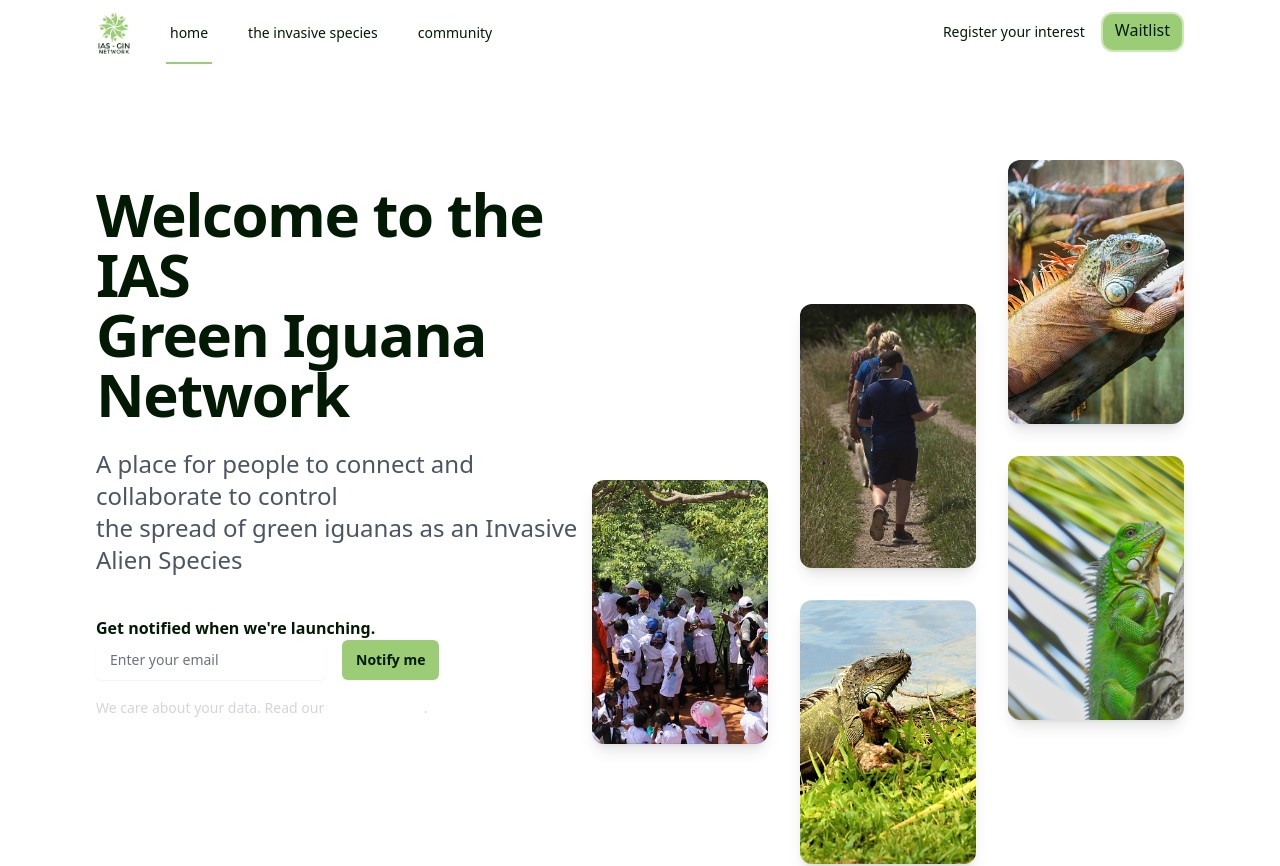
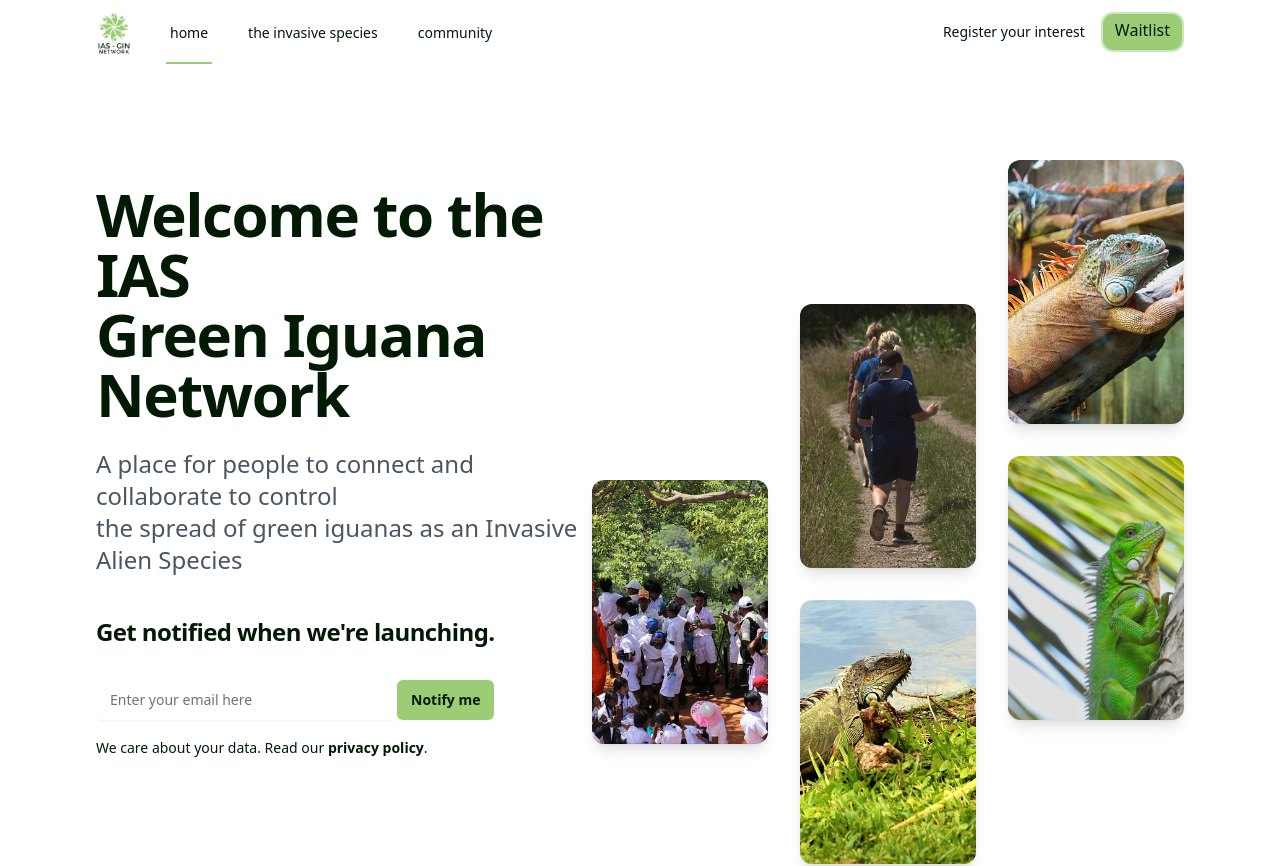
Before and after one commit to Ed-TheVisionMaker/green-ig-ias-network, a Next.js app: page / in a window 1280 px wide. Shown: the top 866 px of the page. Built offline with nearby package versions, Linux system fonts and the light colour scheme; a web font is replaced by a local one.

Commit message:
style: text of waitlist component altered

```diff
--- a/components/Waitlist.tsx/index.tsx
+++ b/components/Waitlist.tsx/index.tsx
@@ -37,11 +37,11 @@ export default function Waitlist() {
                 <div className="absolute top-0 left-0 w-full h-full bg-gradient-to-l from-gray-900 to-transparent"></div>
             )}
             <div className="">
-                <h2 className="font-bold text-ginBlack">
+                <h2 className="font-bold text-2xl tracking-tight text-ginBlack">
                     Get notified when we're launching.
                 </h2>
-                <form className="w-full max-w-md" onSubmit={handleSubmit}>
-                    <div className="flex gap-x-4">
+                <form className="w-full max-w-md mt-8" onSubmit={handleSubmit}>
+                    <div className="flex gap-x-">
                         <label htmlFor="email-address" className="sr-only">
                             Email address
                         </label>
@@ -51,7 +51,7 @@ export default function Waitlist() {
                             autoComplete="email"
                             value={email}
                             className="min-w-0 flex-auto rounded-md border-0 bg-white/5 px-3.5 py-2 text-ginBlack shadow-sm ring-1 ring-inset ring-white/10 focus:ring-2 focus:ring-inset focus:ring-ginBlack    sm:text-sm sm:leading-6"
-                            placeholder="Enter your email"
+                            placeholder="Enter your email here"
                             onChange={(e) => setEmail(e.target.value)}
                         />
                         <button
@@ -61,9 +61,9 @@ export default function Waitlist() {
                             Notify me
                         </button>
                     </div>
-                    <p className="mt-4 text-sm leading-6 text-gray-300">
+                    <p className="mt-4 text-sm leading-6 text-ginBlack">
                         We care about your data. Read our{' '}
-                        <a href="#" className="font-semibold text-white">
+                        <a href="#" className="font-semibold">
                             privacy policy
                         </a>
                         .
```
